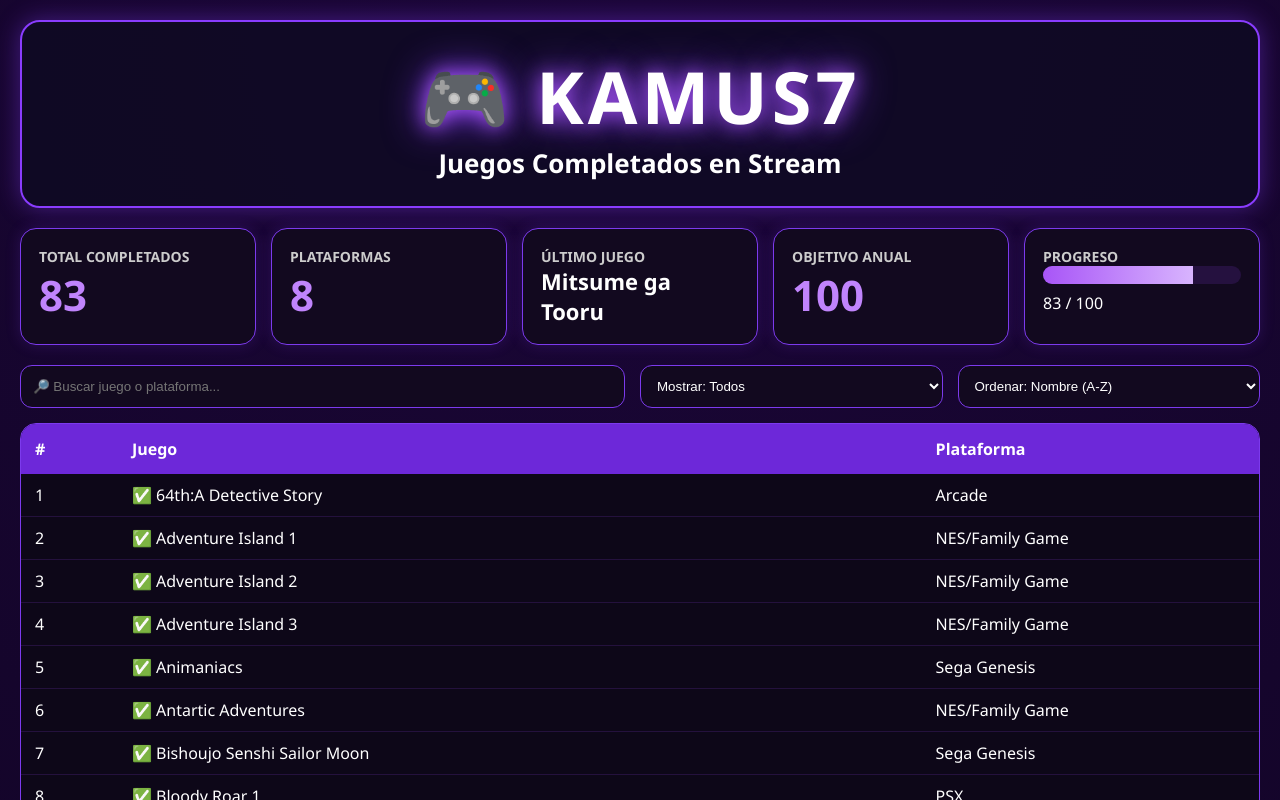
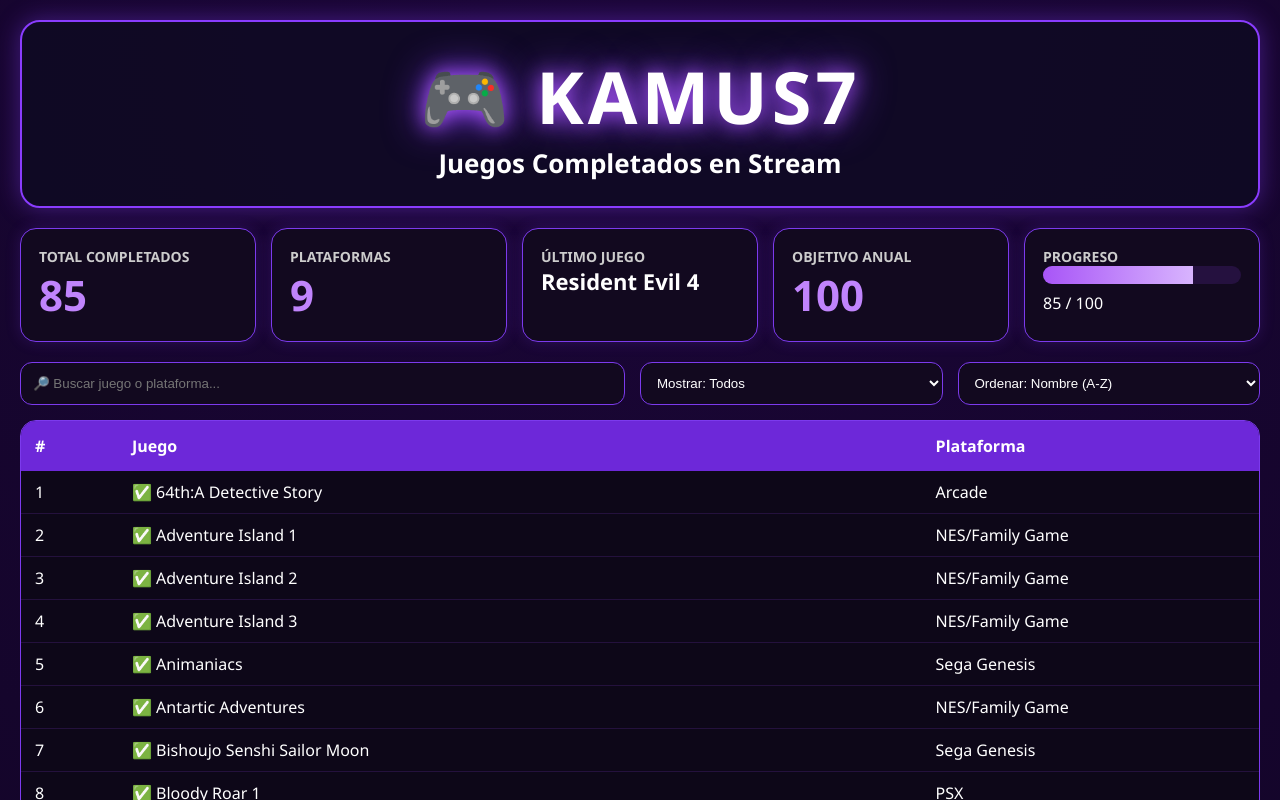
Before and after one commit to kamuseven/juegos-completados, a plain HTML site: page index.html in a window 1280 px wide. Shown: the top 800 px of the page. Drawn offline with Linux system fonts and the light colour scheme.

Commit message:
Update index.html

```diff
--- a/index.html
+++ b/index.html
@@ -125,7 +125,7 @@ color:#d8b4fe;
 <div class="card">
 <h3>PROGRESO</h3>
 <div class="progress"><div class="progress-bar"></div></div>
-<div style="margin-top:8px">83 / 100</div>
+<div style="margin-top:8px">85 / 100</div>
 </div>
 </div>
 
@@ -244,7 +244,9 @@ const games=[
 ["King of Fighters 99","Arcade"],
 ["Pocahontas","Sega Genesis"],
 ["Tecmo Cup Football Game","Sega Genesis"],
-["Mitsume ga Tooru","NES/Family Game"]
+["Mitsume ga Tooru","NES/Family Game"],
+["Super Bomberman 3","SNES"],
+["Resident Evil 4","PS2"]
 ];
 
 document.getElementById("totalGames").textContent=games.length;
```
